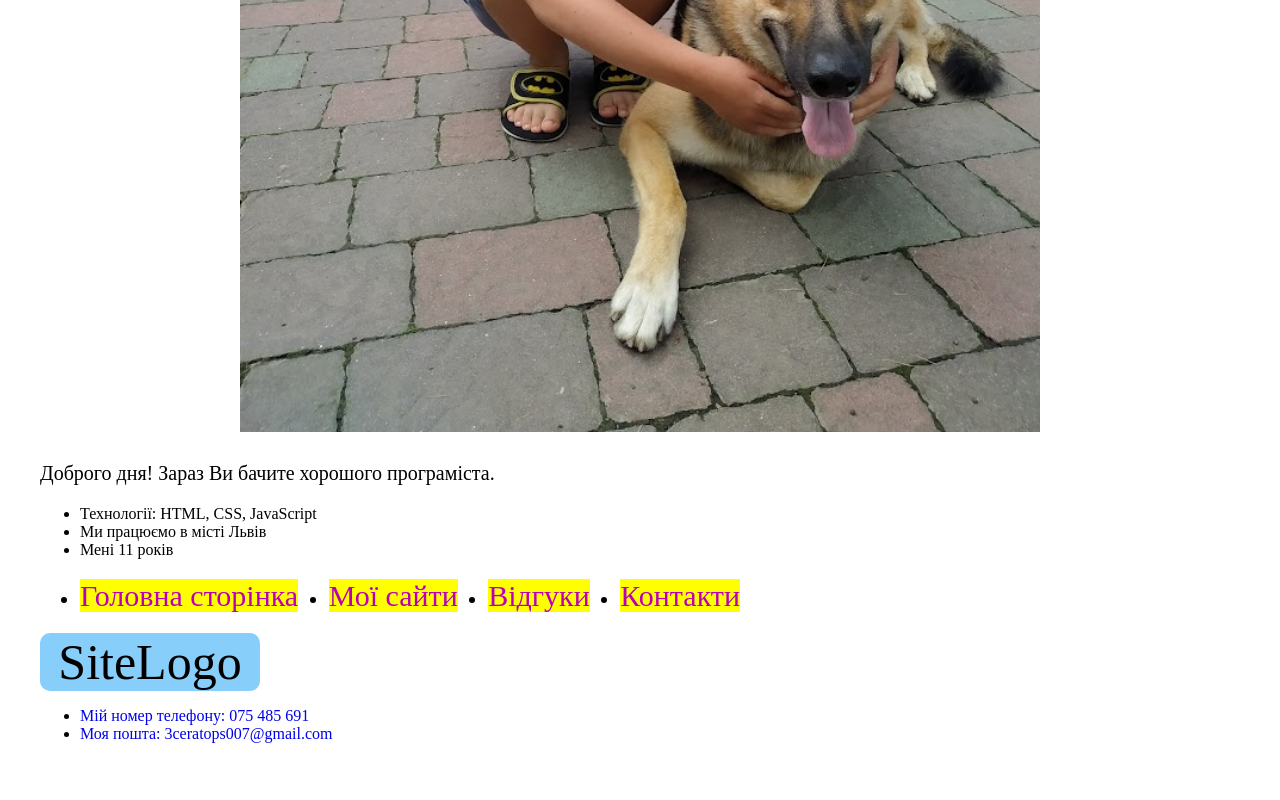
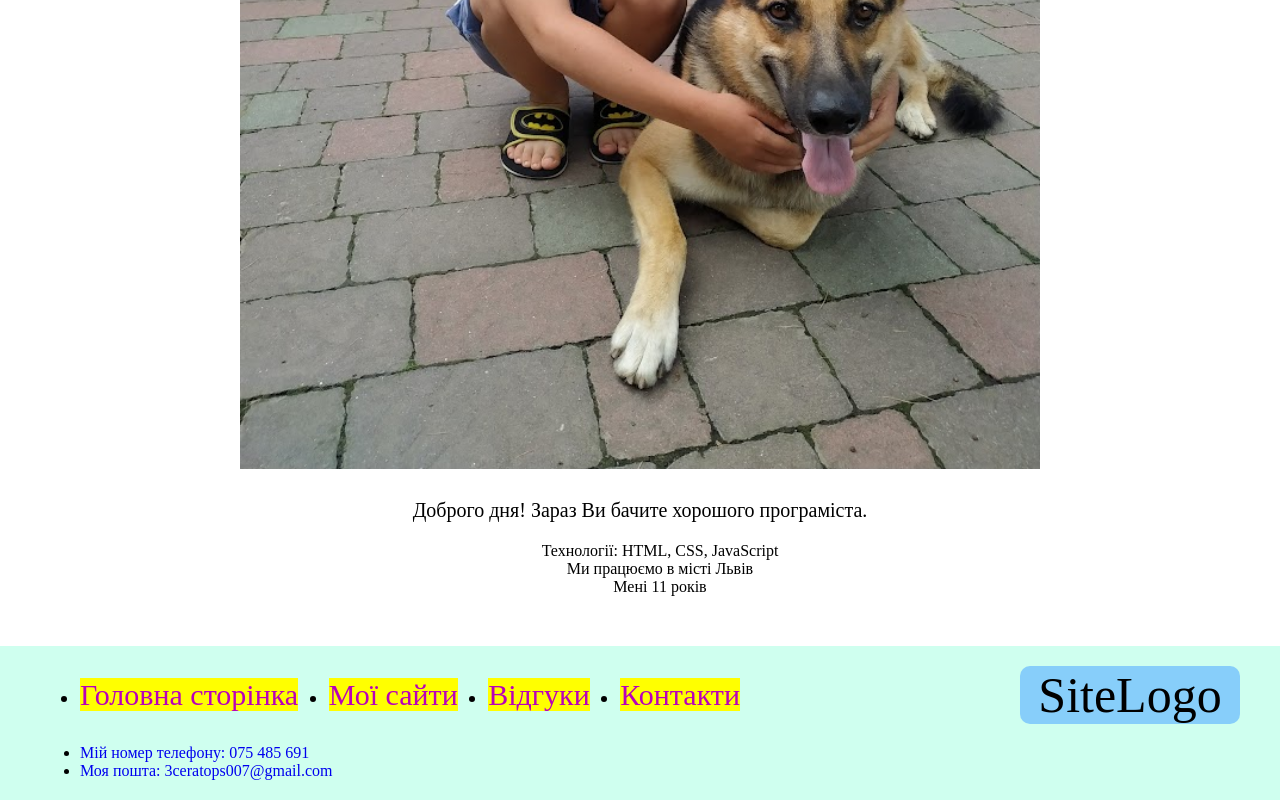
Before and after one commit to Black-Panthere/Project, a plain HTML site: page index.html in a window 1280 px wide. Shown: the part 833-1633 px from the top of the page. Before the commit the page ends 1592 px from the top, so only its background shows below. Drawn offline with Linux system fonts and the light colour scheme.

Commit message:
Update style.css

```diff
--- a/style.css
+++ b/style.css
@@ -1,3 +1,7 @@
+body{
+    box-sizing: border-box;
+    margin: 0 auto;
+}
 .container{
 width: 1200px;
 padding: 0 15px;
@@ -85,9 +89,45 @@ a{
 .header-container{
     display: flex;
     justify-content: space-between;
+    align-items: center;
 }
 .footer-index-link{
     color: rgb(185, 0, 185);
     font-size: 30px;
     background-color: yellow;
 }
+.main{
+    padding-top: 50px;
+    padding-bottom: 50px;
+}
+.footer{
+    background-color: rgb(207, 255, 239);
+    padding-top: 20px;
+    padding-bottom: 20px;
+}
+ul{
+    margin: 0 auto;
+}
+.footer-nav{
+    display: flex;
+    justify-content: space-between;
+    align-items: center;
+    margin-bottom: 20px;
+}
+.main-container{
+    text-align: center;
+}
+.main-index-list{
+    list-style: none;
+}
+.work-container{
+    padding-top: 50px;
+}
+.work-item{
+    margin-bottom: 100px;
+}
+.work-img{
+    display: block;
+    width: 900px;
+    margin: 0 auto;
+}
```
